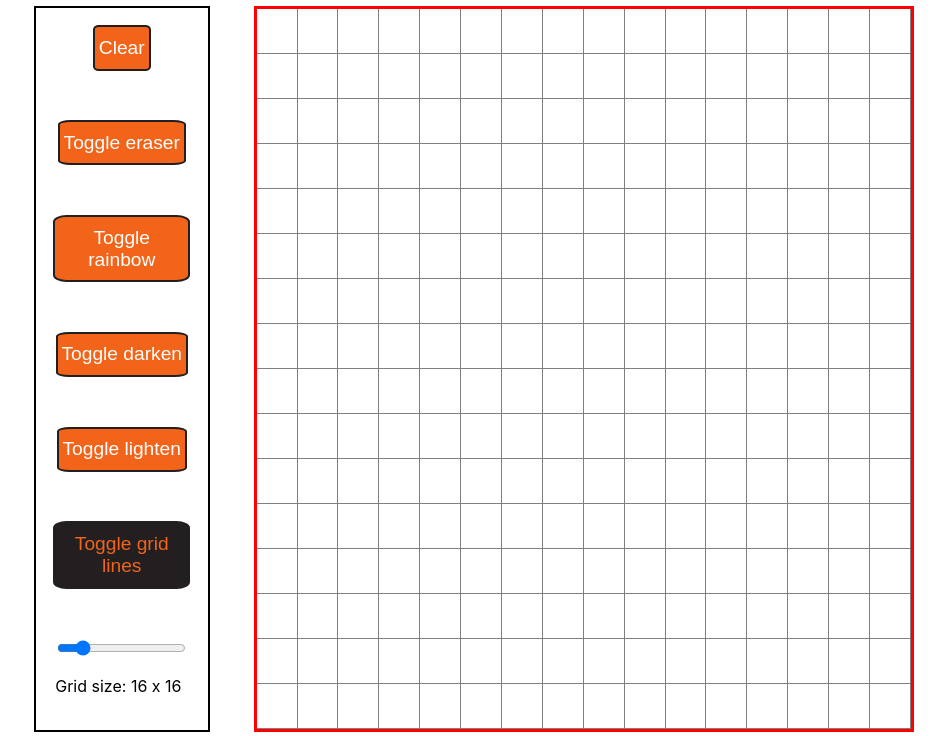
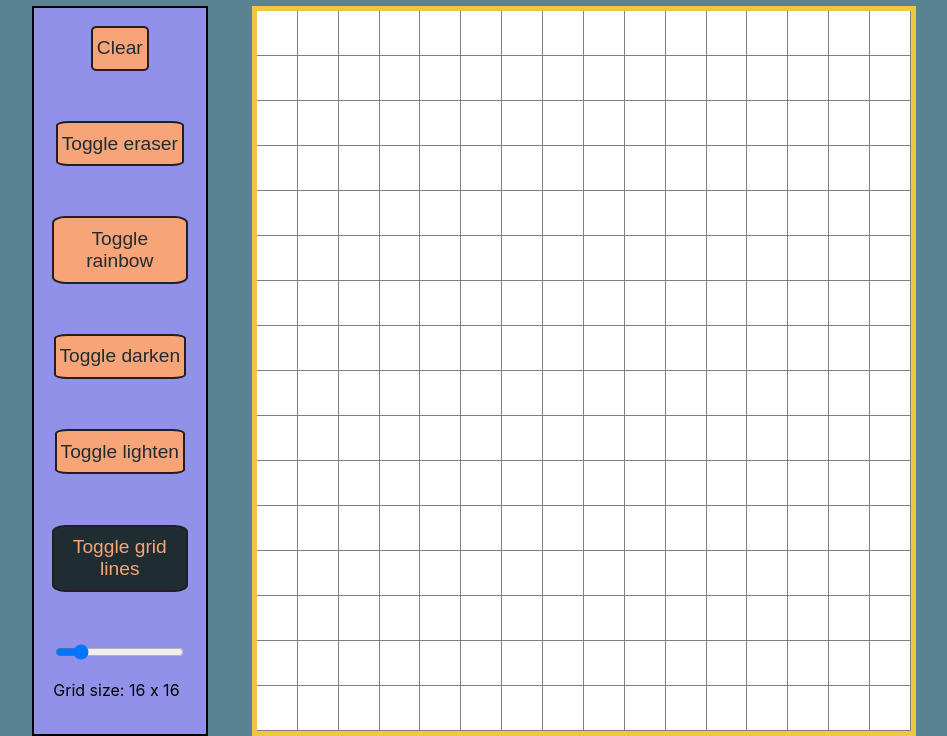
Before and after one commit to creative-nam/etch-a-sketch, a plain HTML site: page index.html in a window 1280 px wide. Shown: the part 76-812 px from the top of the page, without its empty margins (166-1113 px from the left). Drawn offline with Linux system fonts and the light colour scheme.

Commit message:
Change color pallete

```diff
--- a/style.css
+++ b/style.css
@@ -1,11 +1,14 @@
+@import url('https://fonts.googleapis.com/css2?family=Roboto&display=swap');
+
 body {
-    font-family: -apple-system, BlinkMacSystemFont, 'Segoe UI', Roboto, Oxygen, Ubuntu, Cantarell, 'Open Sans', 'Helvetica Neue', sans-serif;
+    font-family: -apple-system, BlinkMacSystemFont, 'Segoe UI', 'Roboto', Oxygen, Ubuntu, Cantarell, 'Open Sans', 'Helvetica Neue', sans-serif;
     margin: 0;
     min-height: 100vh;
     display: flex;
     flex-direction: column;
     justify-content: center;
     align-items: center;
+    background-color: #598392;
 }
 
 .outerContainer {
@@ -16,6 +19,7 @@ body {
 
 .options {
     border: 2px solid black;
+    background-color: #9191E9;
     display: flex;
     flex-direction: column;
     align-items: center;
@@ -26,7 +30,7 @@ body {
 .container {
     width: 720px;
     height: 720px;
-    border: 3px solid red;
+    border: 5px solid #EEC643;
     display: flex;
     flex-direction: column;
 }
@@ -57,8 +61,8 @@ body {
 
 .btn {
     font-size: 1.2em;
-    background-color: #F26419;
-    color: white;
+    background-color: #F7A578;
+    color: #1F2D33;
     border: 2px solid #231f20;
     border-radius: 10%;
     padding: .5em .2em;
@@ -66,9 +70,10 @@ body {
 
 .btn:hover {
     background-color: #f1b81ce0;
+    color: #E6EDEF;
 }
 
 .on {
-    background-color: #231f20;
-    color: #F26419;
+    background-color: #1F2D33;
+    color: #F7A578;
 }
```
